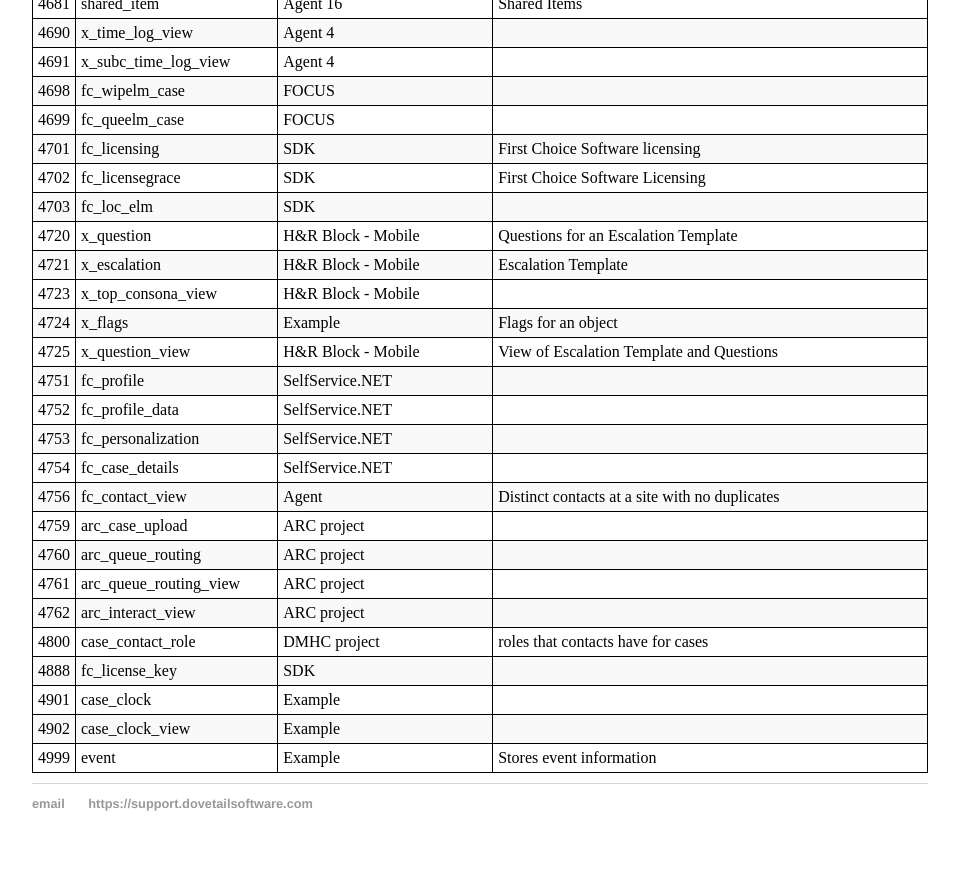
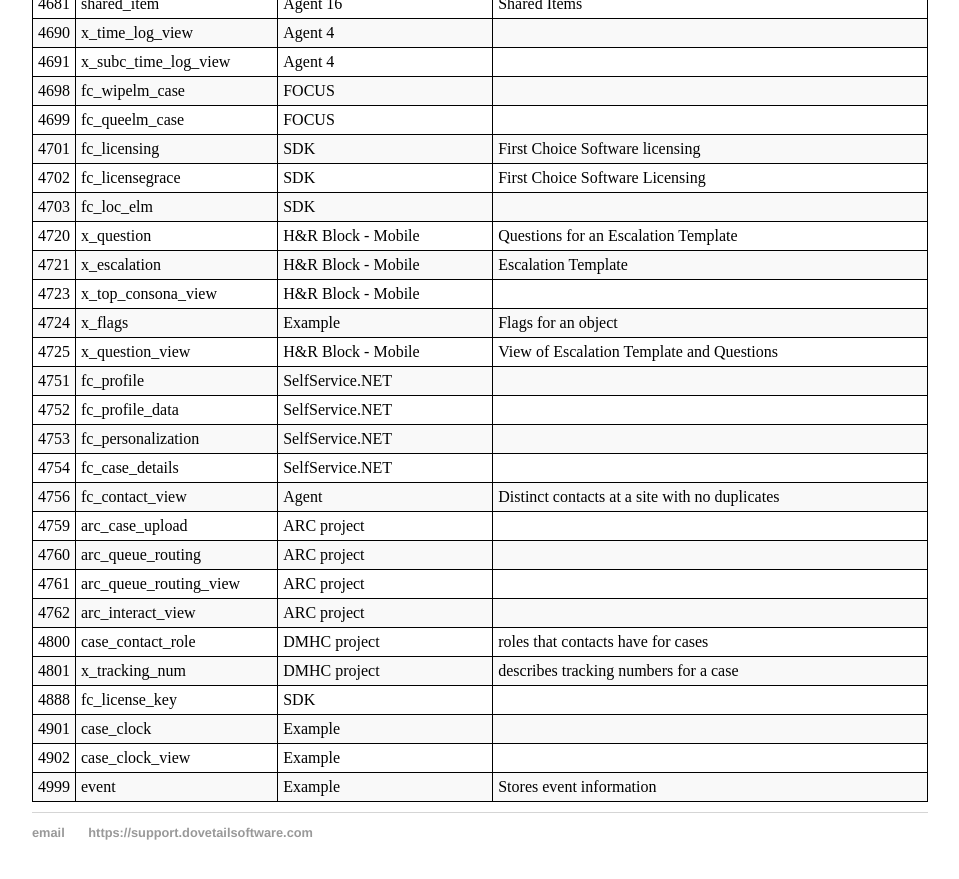
Before and after one commit to DovetailSoftware/dovetail-defined, a Jekyll site: the page built from pages/ids.md, in a window 1280 px wide and 900 px high, scrolled down 8369 px. Shown: the top 879 px of the window, without its empty margins (160-1119 px from the left). Built offline with Jekyll 4.4.1, drawn with Linux system fonts in a browser that asks for light colours.

Commit message:
add x_tracking_num table for dmhc

```diff
--- a/pages/ids.md
+++ b/pages/ids.md
@@ -278,6 +278,7 @@ There are two ranges reserves for custom IDs: 430-571 and 2000-4999. The rest ar
 | 4761 | arc_queue_routing_view | ARC project |
 | 4762 | arc_interact_view | ARC project |
 | 4800 | case_contact_role | DMHC project | roles that contacts have for cases |
+| 4801 | x_tracking_num | DMHC project | describes tracking numbers for a case |
 | 4888 | fc_license_key | SDK |
 | 4901 | case_clock | Example |
 | 4902 | case_clock_view | Example |
```
